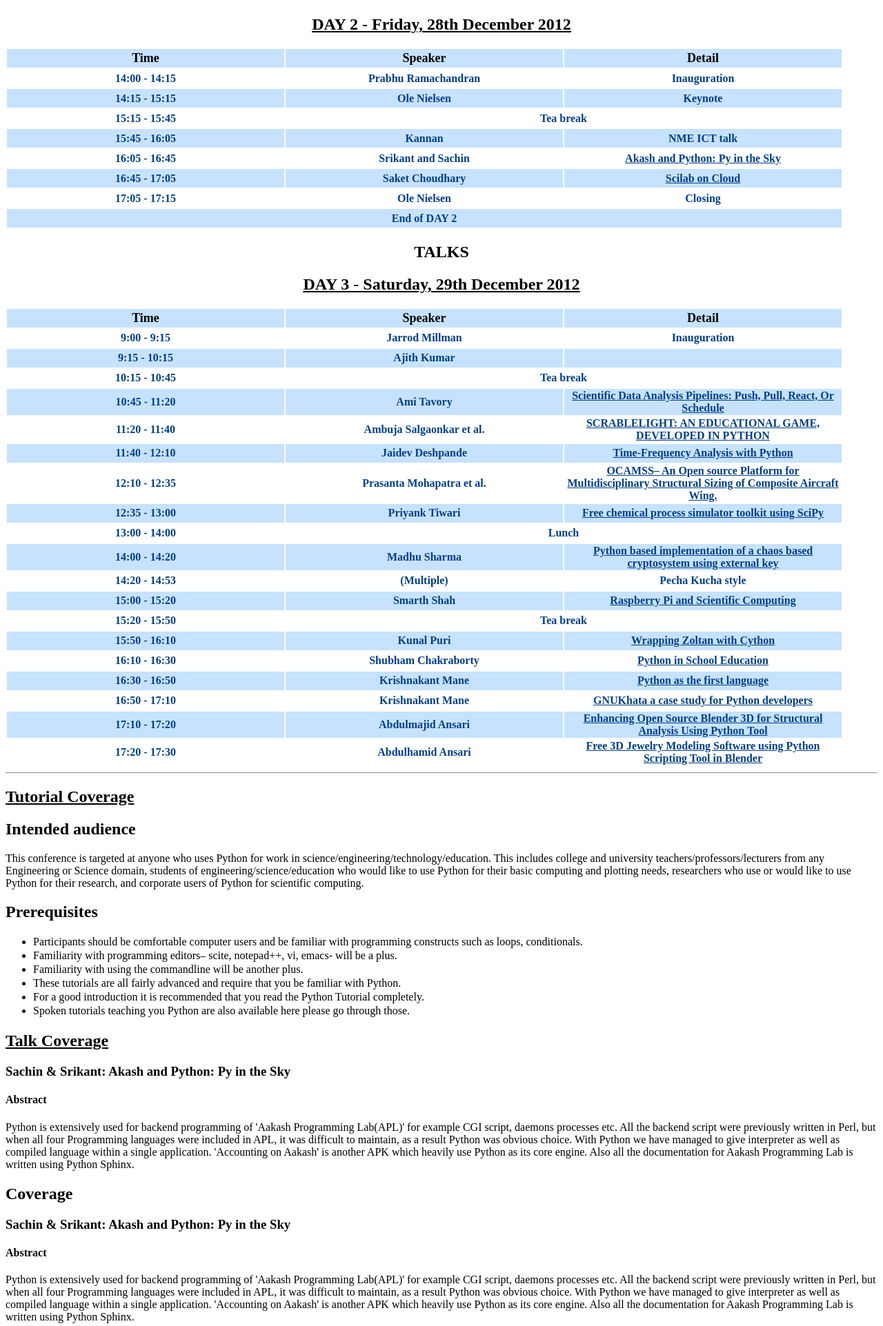
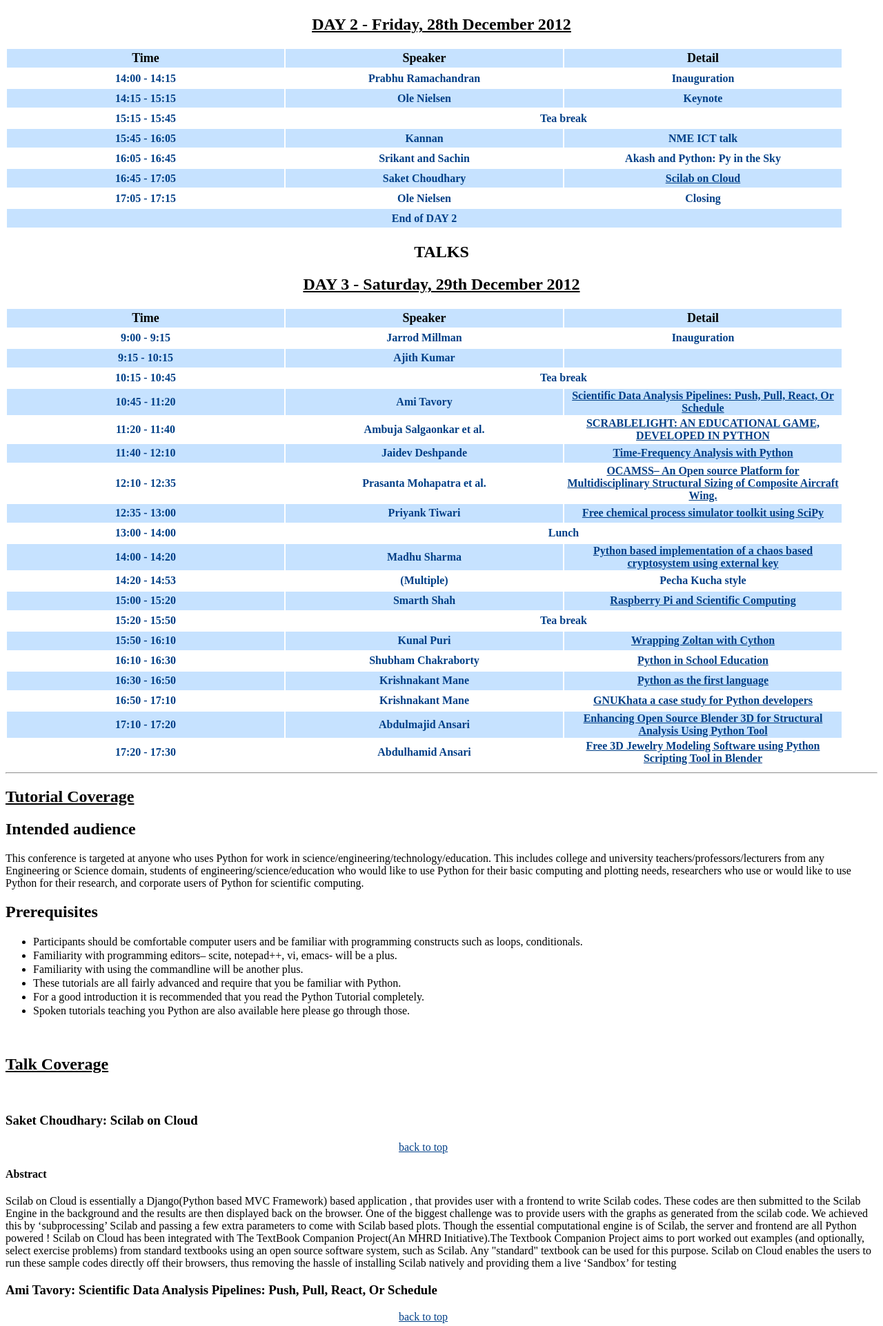
Before and after one commit to FOSSEE/scipywebsite, a Django app: template project/templates/talk/schedule.html in a window 1280 px wide. Shown: the part 1454-3377 px from the top of the page at 69% size. Run offline with Django 3.2, Linux system fonts and the light colour scheme; the template is opened without the code that fills it, so the values that code supplies are empty.

Commit message:
updated schedule & abstract details

```diff
--- a/project/templates/talk/schedule.html
+++ b/project/templates/talk/schedule.html
@@ -20,7 +20,7 @@ a
 }
 </style>
 
-<h1 class="title">SciPy.in 2012 Conference Schedule</h1>
+<h1 class="title" id="top">SciPy.in 2012 Conference Schedule</h1>
 
 <center><h2>TUTORIALS</h2></center>
 
@@ -88,7 +88,7 @@ a
     <tr>
     <td class=tdstyle>15:45 - 16:05 <td class=tdstyle>Kannan <td class=tdstyle>NME ICT talk
     <tr>
-    <td class=tdstyle>16:05 - 16:45 <td class=tdstyle>Srikant and Sachin <td class=tdstyle><a href=#2.4>Akash and Python: Py in the Sky</a>
+    <td class=tdstyle>16:05 - 16:45 <td class=tdstyle>Srikant and Sachin <td class=tdstyle>Akash and Python: Py in the Sky
     <tr>
     <td class=tdstyle>16:45 - 17:05 <td class=tdstyle>Saket Choudhary <td class=tdstyle><a href=#2.5>Scilab on Cloud</a>
     <tr>
@@ -161,33 +161,11 @@ a
 <li>Spoken tutorials teaching you Python are also available here please go through those.
 </ul>
 
+<br>
 <h2><u>Talk Coverage</u></h2>
-<h3 id="2.4">Sachin & Srikant: Akash and Python: Py in the Sky</h3>
-<h4>Abstract</h4>
-<p class="abstract">Python is extensively used for backend programming of 'Aakash
-Programming Lab(APL)' for example CGI script, daemons processes etc.
-All the backend script were previously written in Perl, but when all
-four Programming languages were included in APL, it was difficult to
-maintain, as a result Python was obvious choice. With Python we have
-managed to give interpreter as well as compiled language within a
-single application. 'Accounting on Aakash' is another APK which
-heavily use Python as its core engine. Also all the documentation for
-Aakash Programming Lab is written using Python Sphinx. </p>
+<br>
 
-<h2> Coverage</h2>
-<h3 id="2.4">Sachin & Srikant: Akash and Python: Py in the Sky</h3>
-<h4>Abstract</h4>
-<p class="abstract">Python is extensively used for backend programming of 'Aakash
-Programming Lab(APL)' for example CGI script, daemons processes etc.
-All the backend script were previously written in Perl, but when all
-four Programming languages were included in APL, it was difficult to
-maintain, as a result Python was obvious choice. With Python we have
-managed to give interpreter as well as compiled language within a
-single application. 'Accounting on Aakash' is another APK which
-heavily use Python as its core engine. Also all the documentation for
-Aakash Programming Lab is written using Python Sphinx. </p>
-
-<h3 id="2.5">Saket Choudhary: Scilab on Cloud</h3>
+<h3 id="2.5">Saket Choudhary: Scilab on Cloud</h3><a style="margin-left:570px;" href=#top>back to top</a>
 <h4>Abstract</h4>
 
 <p class="abstract">Scilab on Cloud is essentially a Django(Python based MVC Framework) based application ,
@@ -205,7 +183,7 @@ Scilab on Cloud enables the users to run these sample codes directly off their b
 removing the hassle of installing Scilab natively and providing them a live ‘Sandbox’ for testing
 </p>
 
-<h3 id="3.4">Ami Tavory: Scientific Data Analysis Pipelines: Push, Pull, React, Or Schedule</h3>
+<h3 id="3.4">Ami Tavory: Scientific Data Analysis Pipelines: Push, Pull, React, Or Schedule</h3><a style="margin-left:570px;" href=#top>back to top</a>
 <h4>Abstract</h4>
 
 <p class="abstract">Scientific data processing pipelines can be a useful complement to Python data analysis libraries. Once data has been assembled, there are many tools for analysing and mining it, plotting it, and so forth. As part of the entire data analysis process, though, we might want to perform extremely quick preliminary analysis (e.g., see if two variables are even correlated), assemble data originating from different-format files, or aggregate data without assembling it entirely at all (e.g., just find the mean and standard deviation of some variable). Pipelines are a natural way to express such tasks.
@@ -215,7 +193,7 @@ However, which underlying mechanism should drive the pipeline stages? Python pro
 This talk will focus on the trade-offs between these four mechanisms for driving DAG-topology pipelines under the typical usage scenarios. We will see why the push-style solution is the most fitting in this case.
 </p>
 
-<h3 id="3.5">Ambuja Salgaonkar et al.: SCRABLELIGHT - AN EDUCATIONAL GAME, DEVELOPED IN PYTHON</h3>
+<h3 id="3.5">Ambuja Salgaonkar et al.: SCRABLELIGHT - AN EDUCATIONAL GAME, DEVELOPED IN PYTHON</h3><a style="margin-left:570px;" href=#top>back to top</a>
 <h4>Abstract</h4>
 
 <p class="abstract">It is a software form of an educational game, developed by students of University of Mumbai as their M.Sc. (CS) degree project. The initial motivation was to learn Python programming by solving an assignment of localization of the world’s popular word game—Scrabble.</p>
@@ -224,7 +202,7 @@ Variants of Scrabble are equally popular. Scrabble Sprint expects you to fill th
 </p>
 
 <h3 id="3.6">Jaidev Deshpande: Time-Frequency Analysis with Python
-</h3>
+</h3><a style="margin-left:570px;" href=#top>back to top</a>
 <h4>Abstract</h4>
 
 <p class="abstract">This is a sequel to my talk at SciPy India 2011 - “pyhht: A Python Toolbox for the Hilbert
@@ -258,7 +236,7 @@ and Enaml in order to make time-frequency plots richer and more detailed.
 
 <h3 id="3.7">Prasanta Mohapatra: OCAMSS– An Open source Platform for Multidisciplinary Structural Sizing of Composite Aircraft Wing.
 
-</h3>
+</h3><a style="margin-left:570px;" href=#top>back to top</a>
 <h4>Abstract</h4>
 
 <p class="abstract">The OCAMSS platform is designed as a set of Core modules; and a versatile API (Application Pro-
@@ -285,7 +263,7 @@ core module and to extend the core modules.
 
 <h3 id="3.8">Priyank Tiwari: Free chemical process simulator toolkit using SciPy
 
-</h3>
+</h3><a style="margin-left:570px;" href=#top>back to top</a>
 <h4>Abstract</h4>
 
 <p class="abstract">Process simulation is an important tool for any chemical process design. There are several professional simulators on the market among which the most prominent are AspenPlus, Hysys and ProII: all of which are widely used in the industry.  There exists, however, a need for a free and open source process simulation toolkit that will allow young engineers and entrepreneurs to quickly and reliably evaluate standard as well and non-conventional and innovative solutions to problems faced by a rapidly industrializing society.
@@ -296,7 +274,7 @@ In this session we will demonstrate how we have used the power of Python and Sci
 
 <h3 id="3.10">Madhu Sharma: Python based implementation of a chaos based cryptosystem using external key
 
-</h3>
+</h3><a style="margin-left:570px;" href=#top>back to top</a>
 <h4>Abstract</h4>
 
 <p class="abstract">In the present information age, there is an ever increasing trend towards virtualization of various valuable transactables like information, education & money. This necessitates a continuous research towards newer cryptographic implementations. Several cryptographic systems are now being proposed which are based purely on chaotic maps. With the aim of simplifying both the research as well as the  common use of these newer chaos-based cryptographic schemes, the present work proposes a Python based implementation of a recently proposed cryptographic scheme. The cryptosystem takes as input a 64-bit key and a plain-text file (of any type, for e.g. pdf, jpg or doc) and converts it into a cipher-test file of same as the input plain-text file. The conversion, during encryption as well as during decryption,  makes use of two skew tent maps as a source of introducing cryptographic confusion and diffusion. The proposed Python based cryptosystem makes use of gmpy and mpmath for doing multiprecision arithmetic. Matplotlib based graphical visualizations are used to display the quality of the cryptosystem. To make the use of Python particularly significant, the present work introduces some additional security features into the originally proposed method.
@@ -304,7 +282,7 @@ In this session we will demonstrate how we have used the power of Python and Sci
 
 <h3 id="3.12">Samarth Shah: Raspberry Pi and Scientific Computing
 
-</h3>
+</h3><a style="margin-left:570px;" href=#top>back to top</a>
 <h4>Abstract</h4>
 
 <p class="abstract">A small, credit card sized ARM based computer, Raspberry Pi has seen tremendous response from developers all across the world.
@@ -316,7 +294,7 @@ In first part I will brief about raspberry pi, its features and will discuss how
 In second part of the presentation I will talk about one specific project. Data is entered by user and the complex processing (project specific) is done by python. Based on the result given by python code Raspberry Input/output ports can be controlled to control specific device connected to it.
 </p>
 
-<h3 id="3.13">Kunal R. Puri: Wrapping Zoltan with Cython</h3>
+<h3 id="3.13">Kunal R. Puri: Wrapping Zoltan with Cython</h3><a style="margin-left:570px;" href=#top>back to top</a>
 <h4>Abstract</h4>
 
 <p class="abstract">We demonstrate the use of Cython as a wrapping tool for external C/C++ code to be used within Python. The
@@ -332,14 +310,14 @@ where the particles/cells are free to move in the computational domain.
 
 </p>
 
-<h3 id="3.14">Shubham Chakraborty: Python in School Education</h3>
+<h3 id="3.14">Shubham Chakraborty: Python in School Education</h3><a style="margin-left:570px;" href=#top>back to top</a>
 
 <h4>Abstract</h4>
 
 <p class="abstract">In the last one year or so I have tried to incorporate the use of open source in School Education with special emphasis on Python. Most of the students I came across had little or no programming background. Even students belonging to so called good schools have very little or no programming back ground. And the best part is that most of the students as well as teachers only know Python as a giant snake! To change this perception, to teach programming logic and to introduce students and teachers to the world of Open Source I decided to do something. First I started with a survey of 10 nearby schools and put students and teachers through a simple questionnaire to find out whether they have any idea of programming and what do they know about free and open source applications including Python. Then I started by changing the system at our school itself. So most of my computers have already been converted to dual boot with Ubuntu 12.04 LTS or else the usb sticks they use have been converted to bootable Ubuntu drive. The next step was to start teaching students programming and I found the interpreter power of Python to be the most suitable. Also I used Phoenix interface (created by IUAC, New Delhi) in sync with Python to make the learning as fun as possible.
 </p>
 
-<h3 id="3.15">Krishnakant Mane: Python as the first language</h3>
+<h3 id="3.15">Krishnakant Mane: Python as the first language</h3><a style="margin-left:570px;" href=#top>back to top</a>
 
 <h4>Abstract</h4>
 
@@ -361,7 +339,7 @@ Many programming courses in U.S based universities have also taken the same appr
 It is important to realise that when teaching programming, the most important part for beginner programmers is to master the art of representing their ideas in a way computer understands.  This translation must be more close to representing the problem in common terminology rather than machine   terminology.  Python is best suited for this work and  unlike other similar  languages is of commercial quality and very powerful at the same time.
 </p>
 
-<h3 id="3.16">Krishnakant Mane: GNUKhata a case study for Python developers</h3>
+<h3 id="3.16">Krishnakant Mane: GNUKhata a case study for Python developers</h3><a style="margin-left:570px;" href=#top>back to top</a>
 
 <h4>Abstract</h4>
 
@@ -385,7 +363,7 @@ Code clearly shows that learning to implement an application frontend with a web
 Thus, The Code can be studied and one can observe that the entire hierarchy is based on 2 libraries, the Twisted library with its reacter and server class exposing the core functionality with excelent number crunching code and the front end using the plain xmlrpclib library.
 </p>
 
-<h3 id="3.17">Abdulmajid Ansari: Enhancing Open Source Blender 3D for Structural Analysis Using Python Tool</h3>
+<h3 id="3.17">Abdulmajid Ansari: Enhancing Open Source Blender 3D for Structural Analysis Using Python Tool</h3><a style="margin-left:570px;" href=#top>back to top</a>
 <h4>Abstract</h4>
 
 <p class="abstract">In this contribution we are trying to enhance an open source application, So that it can work for Structural Analysis purpose. Structural Analysis has so much importance in engineering fields like civil, mechanical etc. It is also required to make proactive structures instead of making reactive structure. And it is only possible by analyzing structures before its construction. There are some products which are available for Structural Analysis but they are costly and they are not open source. This project contribute to open source by providing a free structural analysis and design product by adding analysis modules in Blender 3D. </P>
@@ -395,7 +373,7 @@ For design free open source software solution BLENDER 3D is used .Blender is a f
 <p>The presented workflow is finally used for Structural Analysis and to make proactive structures. The project will eliminate the countless man-hours required to properly load your structure by automating the forces caused by materials Like Steel, Concrete, timber and aluminum, wind, and earthquakes and structure itself. And it contributes to Blender foundation and mainly to open source.
 </p>
 
-<h3 id="3.18">Abdulmajid Ansari: Free 3D Jewelry Modeling Software using Python Scripting Tool in Blender</h3>
+<h3 id="3.18">Abdulmajid Ansari: Free 3D Jewelry Modeling Software using Python Scripting Tool in Blender</h3><a style="margin-left:570px;" href=#top>back to top</a>
 <h4>Abstract</h4>
 
 <p class="abstract">In this contribution we are trying to enhance an open source application, So that it can work for Structural Analysis purpose. Structural Analysis has so much importance in engineering fields like civil, mechanical etc. It is also required to make proactive structures instead of making reactive structure. And it is only possible by analyzing structures before its construction. There are some products which are available for Structural Analysis but they are costly and they are not open source. This project contribute to open source by providing a free structural analysis and design product by adding analysis modules in Blender 3D. </P>
```
